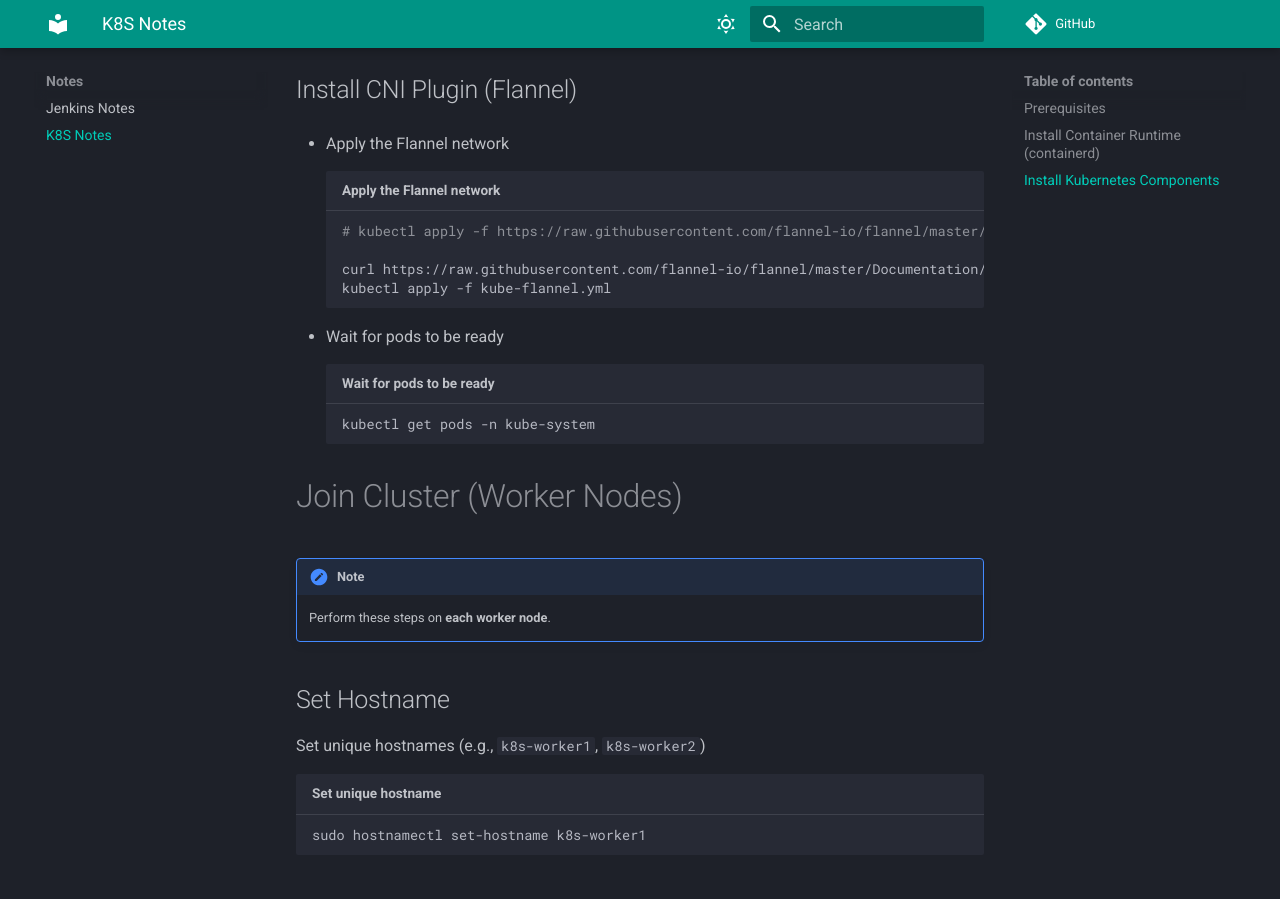
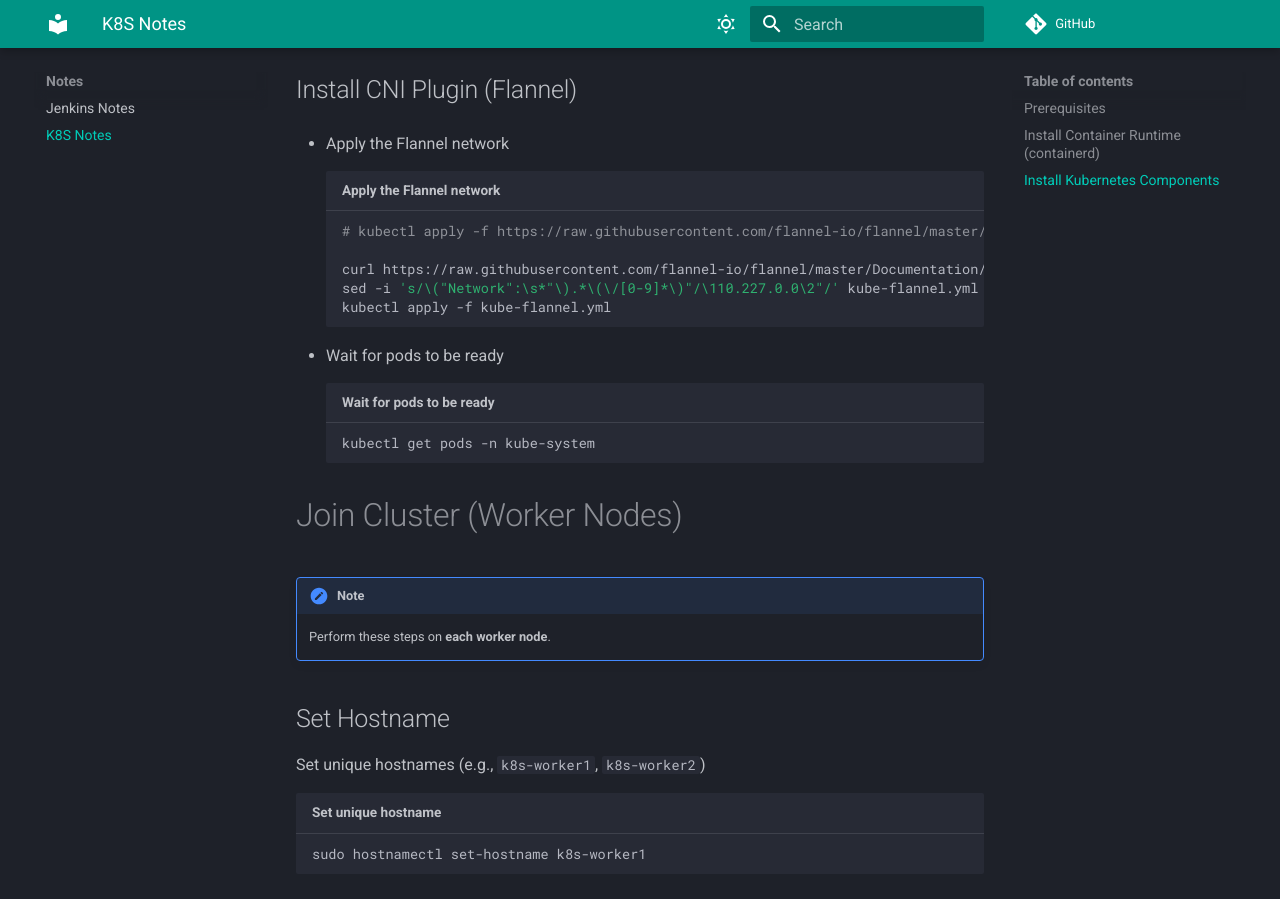
Before and after one commit to zhouushe/notes, an MkDocs documentation site: the page built from docs/k8s.md, in a window 1280 px wide and 900 px high, scrolled down 3500 px. Built offline with MkDocs 1.6.1 and Material for MkDocs 9.7.7, drawn with Linux system fonts in a browser that asks for light colours; comment, search, counter and statistics services are not loaded.

Commit message:
Update k8s.md

````diff
--- a/docs/k8s.md
+++ b/docs/k8s.md
@@ -118,6 +118,7 @@ sudo chown $(id -u):$(id -g) $HOME/.kube/config
 # kubectl apply -f https://raw.githubusercontent.com/flannel-io/flannel/master/Documentation/kube-flannel.yml
 
 curl https://raw.githubusercontent.com/flannel-io/flannel/master/Documentation/kube-flannel.yml -o kube-flannel.yml
+sed -i 's/\("Network":\s*"\).*\(\/[0-9]*\)"/\110.227.0.0\2"/' kube-flannel.yml
 kubectl apply -f kube-flannel.yml
 ```
 
````
